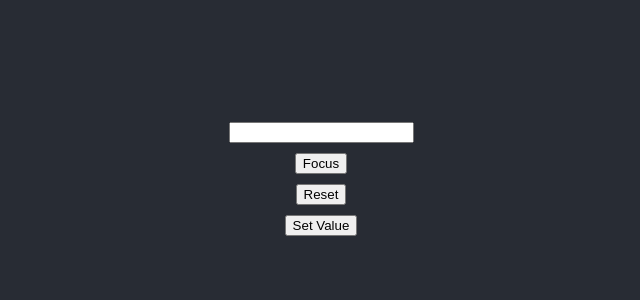
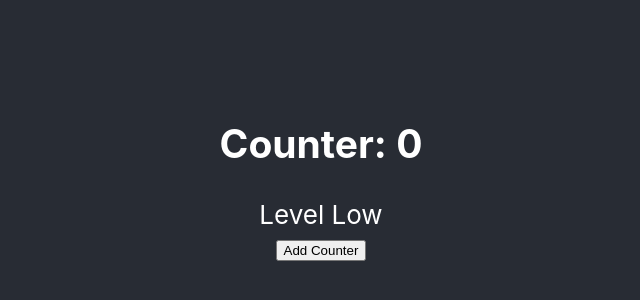
Before and after one commit to isti20/learn-reactjs, a React (Create React App) app: page / in a window 1280 px wide. Shown: the part 226-526 px from the top of the page, without its empty margins (319-959 px from the left). Built offline with nearby package versions, Linux system fonts and the light colour scheme.

Commit message:
Lifecycle Component

```diff
--- a/src/App.js
+++ b/src/App.js
@@ -18,6 +18,7 @@ import EventClass2 from './components/eventHandler/EventClass2';
 import RefComponent1 from './components/refComponent/RefComponent1';
 import RefComponent2 from './components/refComponent/RefComponent2';
 import RefComponent3 from './components/refComponent/RefComponent3';
+import Lifecycle from './components/lifecycleComponent/Index';
 
 function App() {
   // const name = "Ngoding Channel"
@@ -26,7 +27,8 @@ function App() {
   return (
     <div className="App">
       <header className="App-header">
-        <RefComponent3 />
+        <Lifecycle />
+        {/* <RefComponent3 /> */}
         {/* <RefComponent2 /> */}
         {/* <RefComponent1 /> */}
         {/* <EventClass2 /> */}
--- /dev/null
+++ b/src/components/lifecycleComponent/Index.jsx
@@ -0,0 +1,47 @@
+import React, { Component } from 'react'
+import Level from './Level';
+
+class Lifecycle extends Component {
+
+    state = {
+        navigation: "initial",
+        counter: 0
+    }
+
+    componentDidMount() {
+        console.log("Component DID MOUNT")
+        setTimeout(() => {
+            this.setState({ navigation: "ready"})
+        }, 3000);
+    }
+
+    componentDidUpdate(prevProps, prevState) {
+        console.log("Component DID UPDATE")
+        console.log("PREV", prevProps, prevState)
+        console.log("CURRENT", this.state, this.props)
+    }
+
+    handleAddCounter = () => {
+        const { navigation, counter } = this.state
+        this.setState({ counter: counter + 1})
+
+        if (navigation === "initial") {
+            return <p>Loading</p>
+        }
+    }
+
+    render() {
+        console.log("Component RENDER")
+        const { counter } = this.state
+
+        return (
+            <div>
+                <h2>Counter: { counter }</h2>
+                <Level level={counter}/>
+                <button onClick={this.handleAddCounter}>Add Counter</button>
+            </div>
+        )
+    }
+}
+
+export default Lifecycle
--- /dev/null
+++ b/src/components/lifecycleComponent/Level.jsx
@@ -0,0 +1,23 @@
+import React, { Component } from 'react';
+import LevelHigh from './LevelHigh';
+import LevelLow from './LevelLow';
+import LevelMiddle from './LevelMiddle';
+
+class Level extends Component {
+    render() {
+        const { level } = this.props
+
+        if (level < 5) {
+            return <LevelLow />
+        }
+        if (level < 10) {
+            return <LevelMiddle />
+        }
+        return <LevelHigh />
+        // if (level < 15) {
+        //     return <LevelHigh />
+        // }
+    }
+}
+
+export default Level
--- /dev/null
+++ b/src/components/lifecycleComponent/LevelHigh.jsx
@@ -0,0 +1,16 @@
+import React, { Component } from 'react'
+
+class LevelHigh extends Component {
+    componentWillUnmount() {
+        console.log("Component High WILL UNMOUNT")
+    }
+    render() {
+        return(
+            <div>
+                Level High
+            </div>
+        )
+    }
+}
+
+export default LevelHigh
--- /dev/null
+++ b/src/components/lifecycleComponent/LevelLow.jsx
@@ -0,0 +1,16 @@
+import React, { Component } from 'react'
+
+class LevelLow extends Component {
+    componentWillUnmount() {
+        console.log("Component Low WILL UNMOUNT")
+    }
+    render() {
+        return(
+            <div>
+                Level Low
+            </div>
+        )
+    }
+}
+
+export default LevelLow
--- /dev/null
+++ b/src/components/lifecycleComponent/LevelMiddle.jsx
@@ -0,0 +1,16 @@
+import React, { Component } from 'react'
+
+class LevelMiddle extends Component {
+    componentWillUnmount() {
+        console.log("Component Middle WILL UNMOUNT")
+    }
+    render() {
+        return(
+            <div>
+                Level Middle
+            </div>
+        )
+    }
+}
+
+export default LevelMiddle
```
